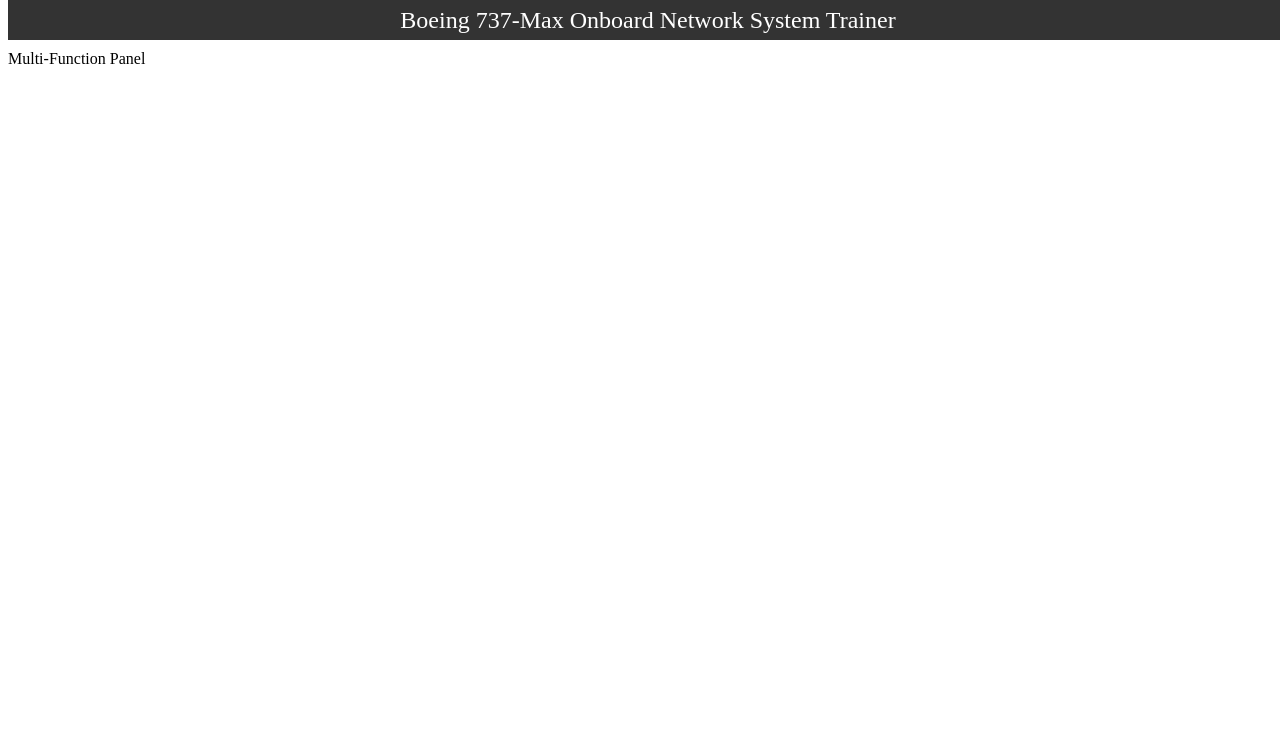
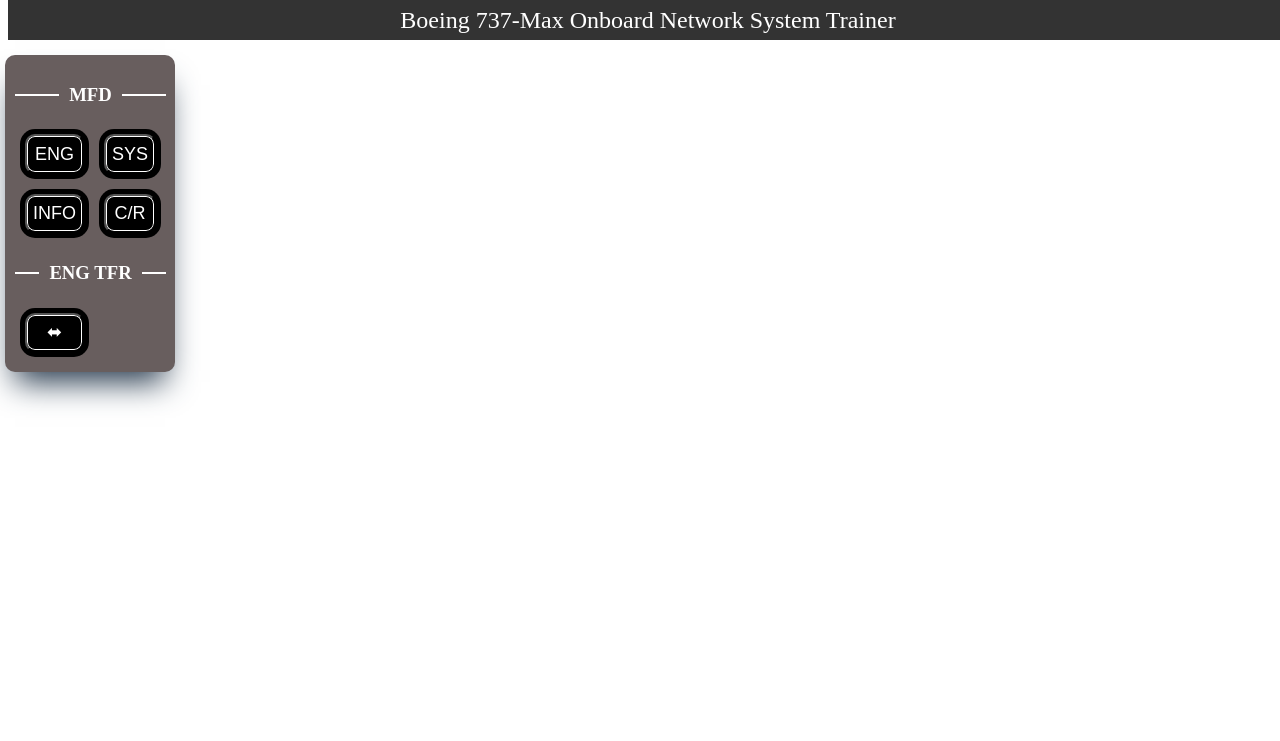
Before and after one commit to GitBoatyy/maxONS, a website built with webpack: page dist/index.html in a window 1280 px wide. Shown: the top 741 px of the page. Built offline with Linux system fonts and the light colour scheme.

Commit message:
created MFD panel layout. button make function working correctly. Styled panel and buttons. need to create MFD container and have SYS populate first page

```diff
--- a/src/mfpanel.js
+++ b/src/mfpanel.js
@@ -2,6 +2,26 @@
 export default function createMFP(){
     const makediv = document.createElement('div')
     makediv.id = 'mfpanel'
-    makediv.innerText = 'Multi-Function Panel'
     document.body.appendChild(makediv)
+    const MFDdiv = document.createElement('div')
+    MFDdiv.id = 'MFD'
+    MFDdiv.innerHTML = "<h3> MFD <h3>"
+    makediv.appendChild(MFDdiv)
+    const ENGTFR = document.createElement('div')
+    ENGTFR.id = 'ENGTFR'
+    ENGTFR.innerHTML = "<h3> ENG TFR <h3>"
+    makediv.appendChild(ENGTFR)
+    //buttons
+    function makebutton(id, text){
+        let mfdbutton = document.createElement('button')
+        mfdbutton.id = id
+        mfdbutton.innerText = text
+        makediv.appendChild(mfdbutton)
+    }
+
+    makebutton('ENG', 'ENG')
+    makebutton('SYS', 'SYS')
+    makebutton('INFO', 'INFO')
+    makebutton('CR', 'C/R')
+    makebutton('dArrow', '\u2B0C')
 }
--- a/src/style.css
+++ b/src/style.css
@@ -23,8 +23,84 @@
 }
 
 #mfpanel{
+    position: fixed;
+    left: 0;
+    top: 50px;
     display:grid;
-    grid-template-columns: ;
+    grid-template-columns: 1fr 1fr;
+    grid-template-rows: 1fr 1fr 1fr 1fr 1fr;
+    background-color: rgb(104, 94, 94);
+    width: 150px;
+    padding: 10px;
+    border-radius: 10px;
+    margin: 5px;
+    box-shadow: rgb(38, 57, 77) 0px 20px 30px -10px;
+}
+
+#mfpanel > button {
+    background-color: black;
+    color: white;
+    font-size: large;
+    gap:20px;
+    margin: 10px;
+    border-radius: 10px;
+    box-shadow: 0 0 0 5px #000000,
+    inset 0 0 0 1px #fff
+}
+#dArrow {
+    font-size: 30px;
+}
+
+#MFD{
+    grid-column-start: 1;
+    grid-column-end:  3;
+  display: flex;
+  flex-direction: row;
+}
+#MFD:before, #MFD:after{
+  content: "";
+  flex: 1 1;
+  border-bottom: 2px solid;
+  margin: auto;
+  border-color: white;
+}
+#MFD:before {
+  margin-right: 10px
+}
+#MFD:after {
+  margin-left: 10px
+}
+#MFD h3 {
+    background-color: rgb(104, 94, 94);
+    color: white;
+    text-align: center;
+}
+
+#ENGTFR{
+    grid-column-start: 1;
+    grid-column-end:  3;
+    grid-row-start: 4;
+    grid-row-end: 5;
+  display: flex;
+  flex-direction: row;
+}
+#ENGTFR:before, #ENGTFR:after{
+  content: "";
+  flex: 1 1;
+  border-bottom: 2px solid;
+  margin: auto;
+  border-color: white;
+}
+#ENGTFR:before {
+  margin-right: 10px
+}
+#ENGTFR:after {
+  margin-left: 10px
+}
+#ENGTFR h3 {
+    background-color: rgb(104, 94, 94);
+    color: white;
+    text-align: center;
 }
 
 
```
Also changed, not shown: dist/index.bundle.js.
